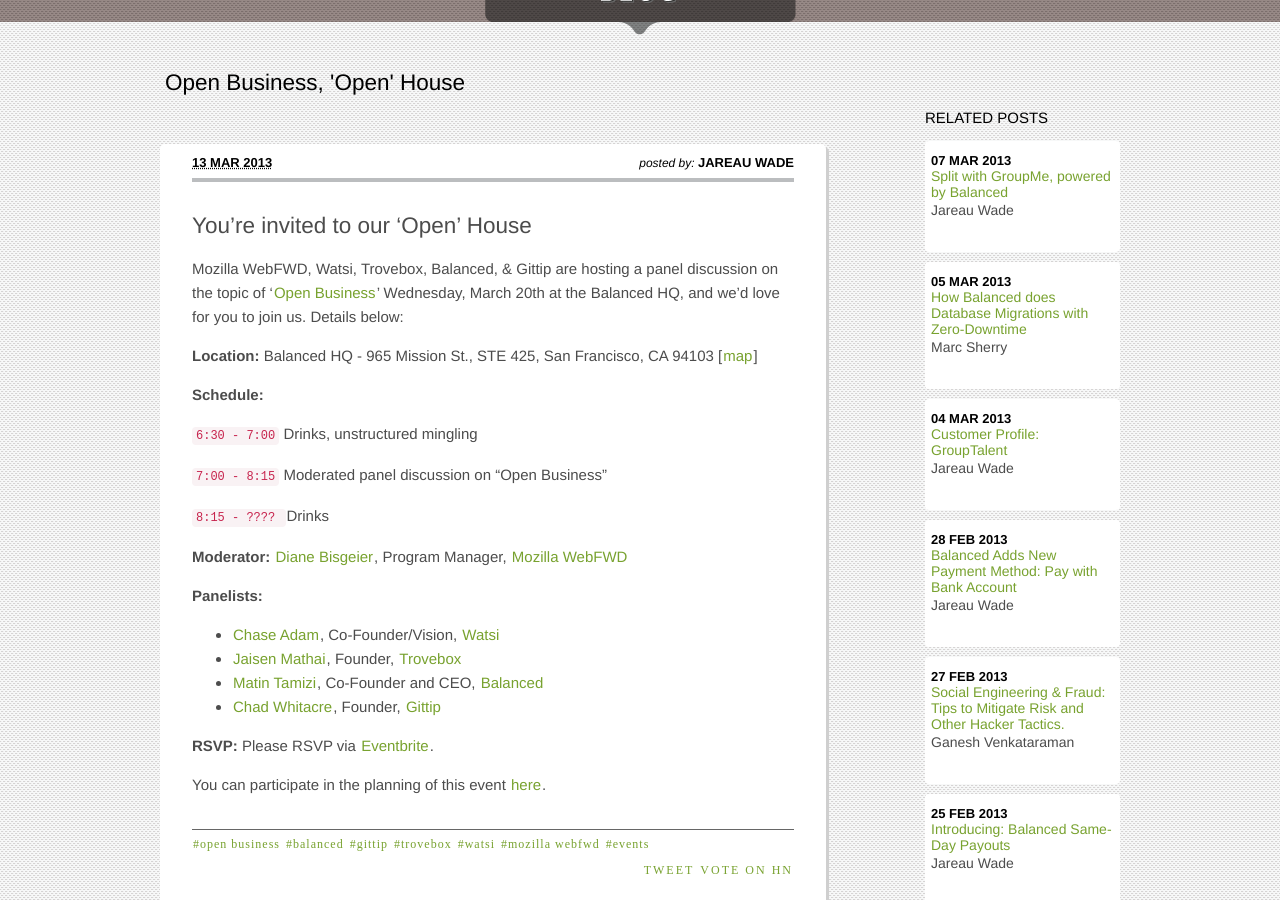
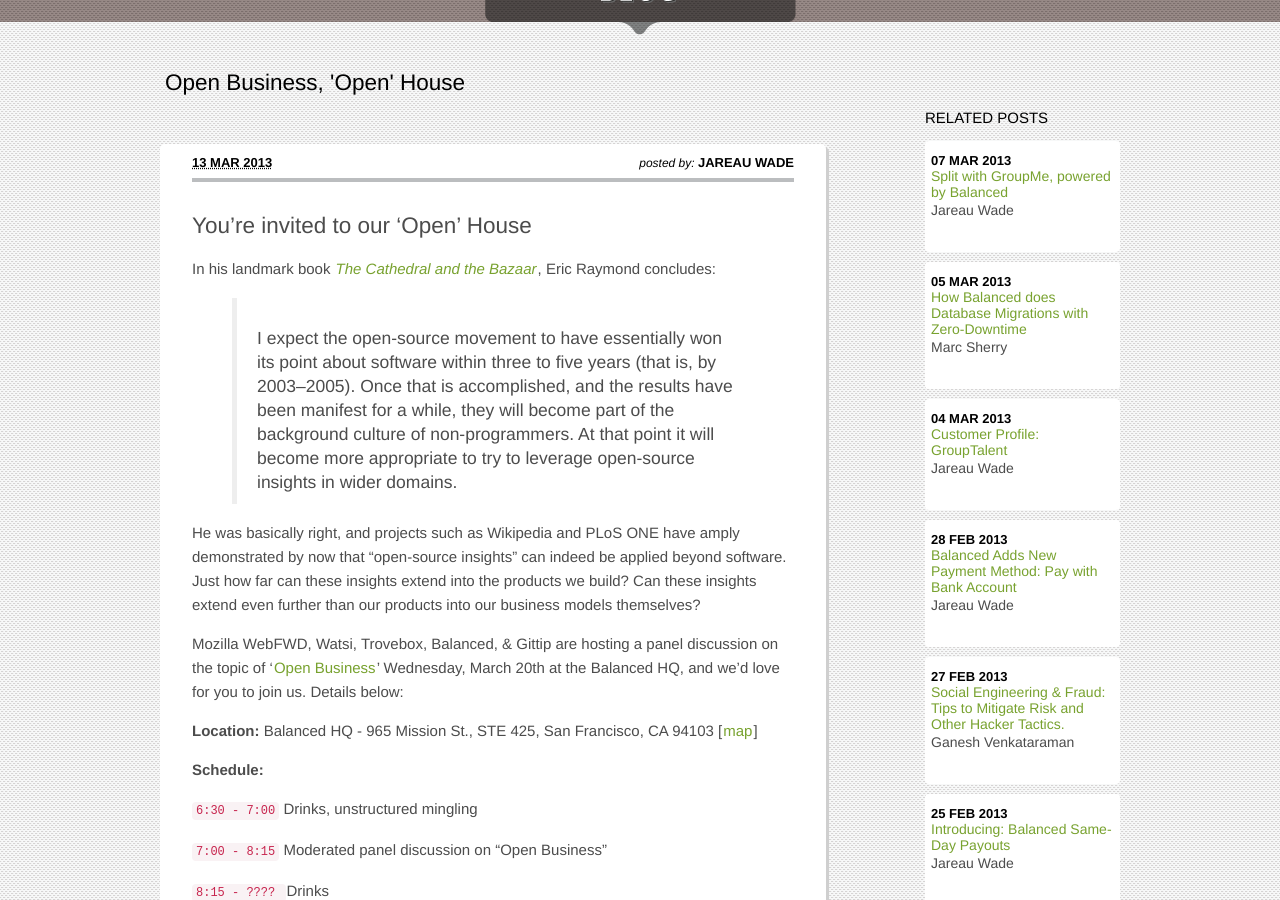
Before and after one commit to balanced/balanced.github.com, a Jekyll site: the page built from _posts/2013-03-13-open-business-open-house.md, in a window 1280 px wide and 900 px high, scrolled down 258 px. Built offline with Jekyll 4.4.1, drawn with Linux system fonts in a browser that asks for light colours; nearby versions of some CDN libraries; library files that are not in the unit come from our copies; Markdown is read by kramdown in place of the engine named in the settings; comment, search, counter and statistics services are not loaded.

Commit message:
add lead-in text from CatB per @gitbiz

```diff
--- a/_posts/2013-03-13-open-business-open-house.md
+++ b/_posts/2013-03-13-open-business-open-house.md
@@ -13,6 +13,12 @@
 ---
 
 ## You're invited to our 'Open' House
+
+In his landmark book *[The Cathedral and the Bazaar](http://www.catb.org/esr/writings/cathedral-bazaar/)*, Eric Raymond concludes:
+
+> I expect the open-source movement to have essentially won its point about software within three to five years (that is, by 2003–2005). Once that is accomplished, and the results have been manifest for a while, they will become part of the background culture of non-programmers. At that point it will become more appropriate to try to leverage open-source insights in wider domains.
+
+He was basically right, and projects such as Wikipedia and PLoS ONE have amply demonstrated by now that "open-source insights" can indeed be applied beyond software. Just how far can these insights extend into the products we build? Can these insights extend even further than our products into our business models themselves?
 
 Mozilla WebFWD, Watsi, Trovebox, Balanced, & Gittip are hosting a panel discussion on the topic of '[Open Business](https://en.wikipedia.org/wiki/Open_business)' Wednesday, March 20th at the Balanced HQ, and we'd love for you to join us. Details below:
 
```
